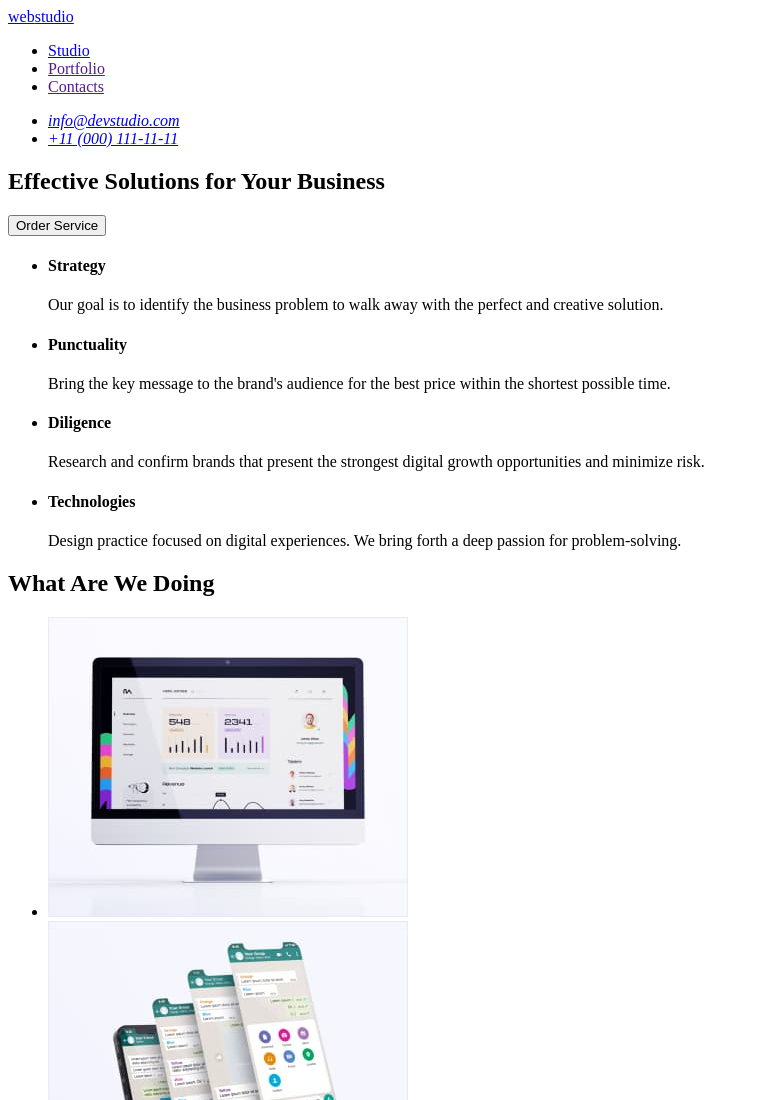
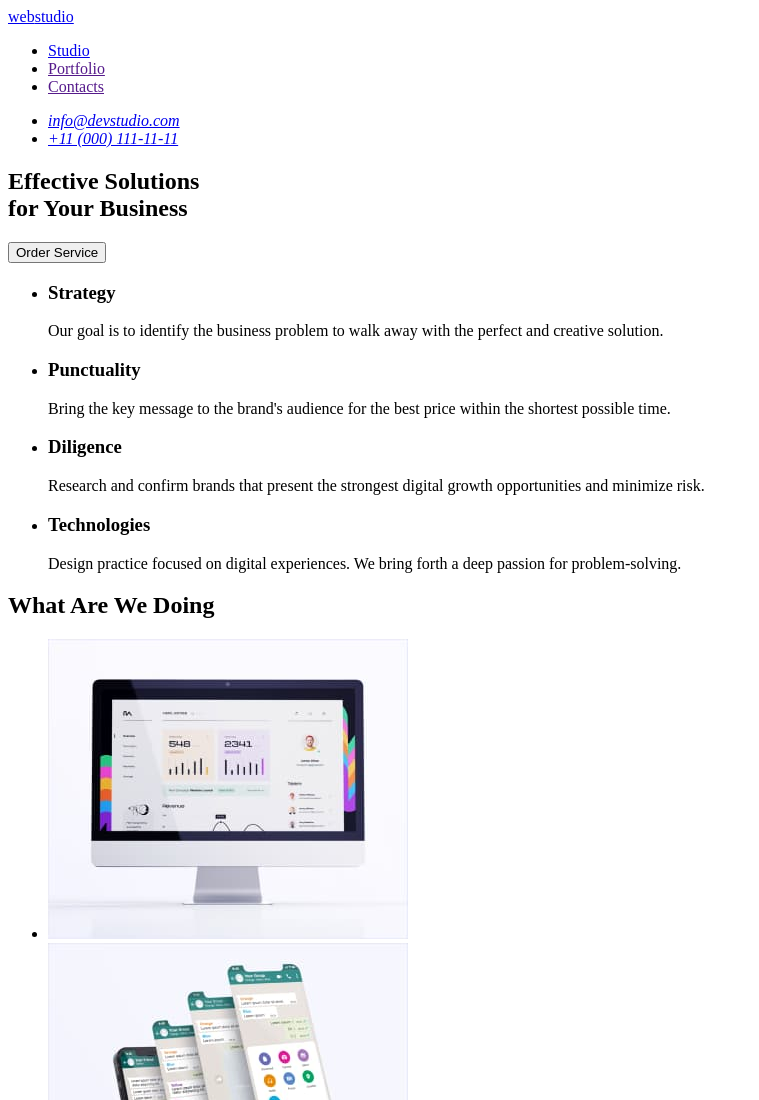
Before and after one commit to Illia-Shatokhin/goit-markup-hw-01, a plain HTML site: page index.html in a window 1280 px wide. Shown: the top 1100 px of the page, without its empty margins (0-759 px from the left). Drawn offline with Linux system fonts and the light colour scheme.

Commit message:
Update index.html

```diff
--- a/index.html
+++ b/index.html
@@ -9,8 +9,8 @@
 <body>
     <!--Header content-->
     <header>
-        <a href="./index.html"><span>web</span>studio</a>
         <nav>
+            <a href="./index.html"><span>web</span>studio</a>
             <ul>
                 <li>
                     <a href="./index.html">Studio</a>
@@ -38,26 +38,26 @@
     <main>
         <!--Main Order zone-->
         <section>
-            <h1>Effective Solutions for Your Business</h1>
+            <h1>Effective Solutions <br> for Your Business</h1>
             <button type="button">Order Service</button>
         </section>
         <!--Main information-->
         <section>
             <ul>
                 <li>
-                    <h4>Strategy</h4>
+                    <h3>Strategy</h3>
                     <p>Our goal is to identify the business problem to walk away with the perfect and creative solution.</p>
                 </li>
                 <li>
-                    <h4>Punctuality</h4>
+                    <h3>Punctuality</h3>
                     <p>Bring the key message to the brand's audience for the best price within the shortest possible time.</p>
                 </li>
                 <li>
-                    <h4>Diligence</h4>
+                    <h3>Diligence</h3>
                     <p>Research and confirm brands that present the strongest digital growth opportunities and minimize risk.</p>
                 </li>
                 <li>
-                    <h4>Technologies</h4>
+                    <h3>Technologies</h3>
                     <p>Design practice focused on digital experiences. We bring forth a deep passion for problem-solving.</p>
                 </li>
             </ul>
```
